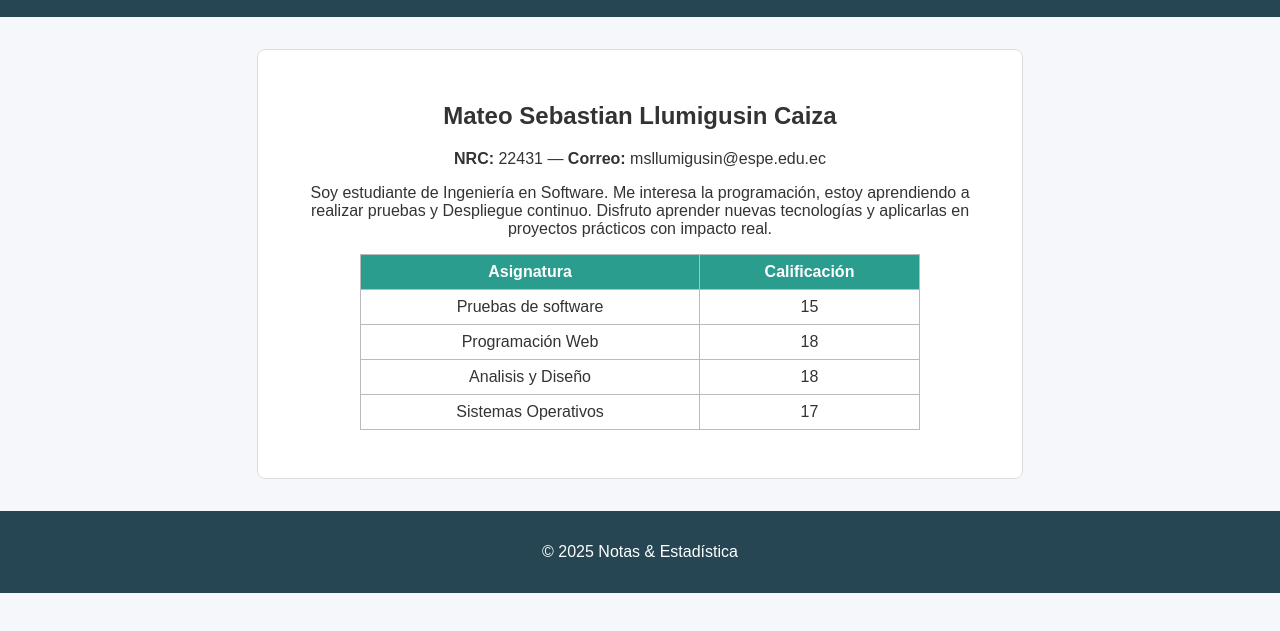
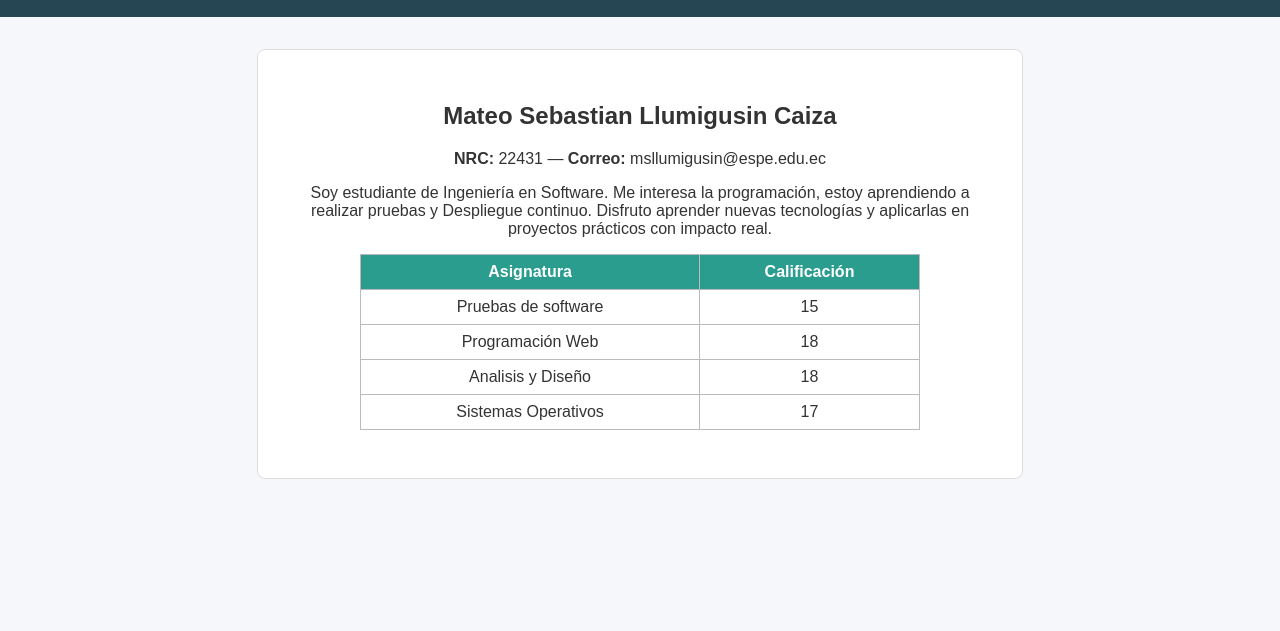
Before and after one commit to MATEOCAIZA/Laboratorio6, a website: page public/index.html in a window 1280 px wide. Shown: the part 95-726 px from the top of the page. Drawn offline with Linux system fonts and the light colour scheme.

Commit message:
Despliegue

```diff
--- a/public/index.html
+++ b/public/index.html
@@ -32,8 +32,5 @@
       <tr><td>Sistemas Operativos</td><td>17</td></tr>
     </table>
   </main>
-  <footer>
-    <p>© 2025 Notas & Estadística</p>
-  </footer>
 </body>
 </html>
```
Also changed, not shown: .github/workflows/ci.yml, 1 other file.
